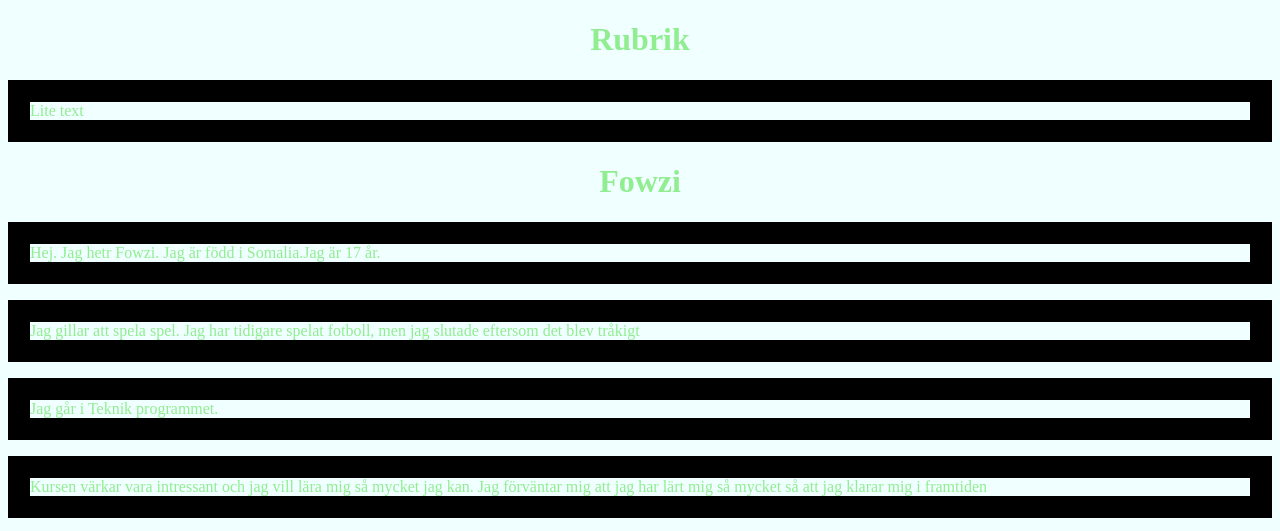
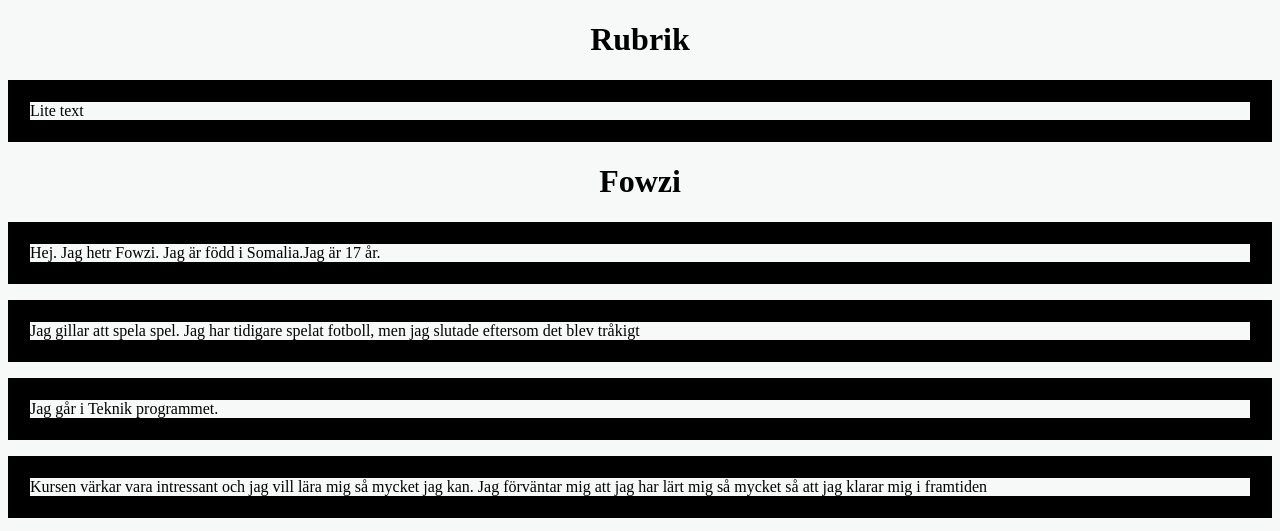
Before and after one commit to FowziPirat12/WebbUtvcklingTE21C, a plain HTML site: page Uppg1.html in a window 1280 px wide. Shown: the top 531 px of the page. Drawn offline with Linux system fonts and the light colour scheme; grey boxes are pictures that could not be loaded.

Commit message:
Uppgift2

```diff
--- a/Uppg1.html
+++ b/Uppg1.html
@@ -3,7 +3,7 @@
   <head>
     <meta charset="utf-8">
     <title>exemple</title>
-    <link href="style.css" rel="stylesheet"
+    <link href="style.css" rel="stylesheet">
 </head>
 </body>
     <h1>Rubrik</h1>
--- a/style.css
+++ b/style.css
@@ -1,6 +1,6 @@
 body{
-    background-color:azure;
-    color:lightgreen;
+    background-color:rgb(247, 248, 248);
+    color:black;
 }
 
 h1{
```
